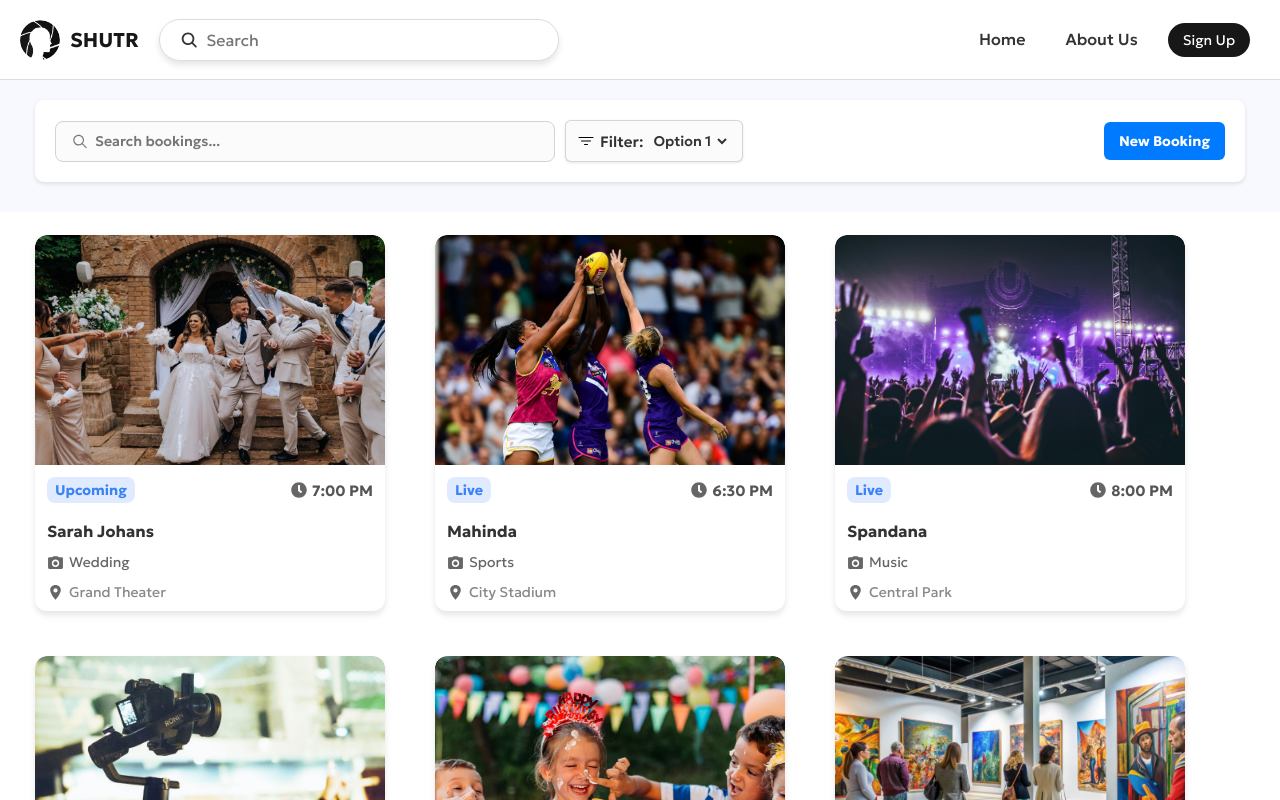
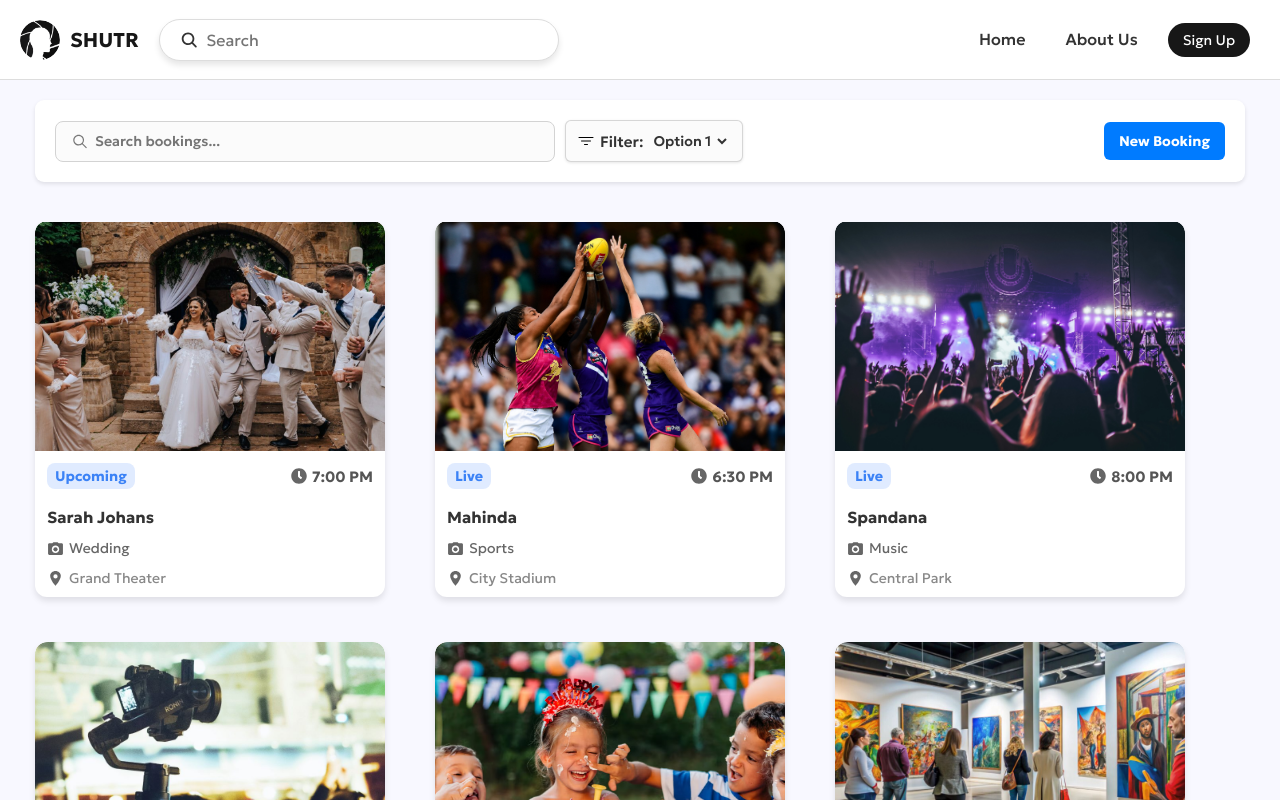
Before and after one commit to SHUTR-TEAM/shutr-frontend, a Next.js app: page /BookingInformation in a window 1280 px wide. Shown: the top 800 px of the page. Built offline with nearby package versions, Linux system fonts and the light colour scheme; no server answers.

Commit message:
Fixed the CSS issue

```diff
--- a/app/components/BookingDetails/CartSection/index.module.css
+++ b/app/components/BookingDetails/CartSection/index.module.css
@@ -6,7 +6,8 @@
     justify-content: flex-start;
     align-items: flex-start;
     max-width: 2000px; /* Adjust as per design */
-    margin-top: 155px;
+    margin-top: 141px;
+    background-color: #F8F8FF;
 
 }
 .cardContainer {
--- a/app/components/BookingDetails/SearchBar/index.module.css
+++ b/app/components/BookingDetails/SearchBar/index.module.css
@@ -14,7 +14,7 @@
     padding: 20px 20px;
     background: white;
     box-shadow: 0px 2px 4px rgba(0, 0, 0, 0.1);
-    margin: 20px auto 30px auto;
+    margin: 20px auto 40px auto;
     border-radius: 9px;
 }
 .searchBar {
```
